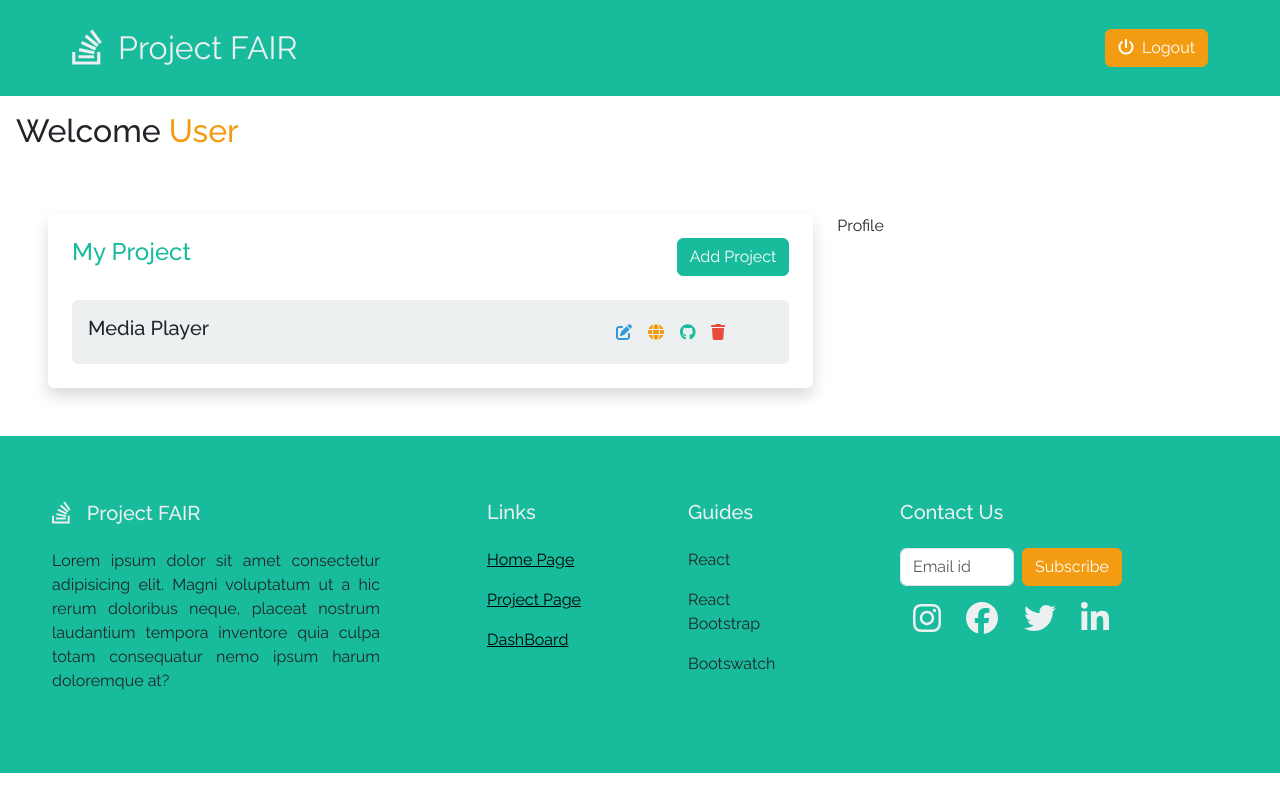
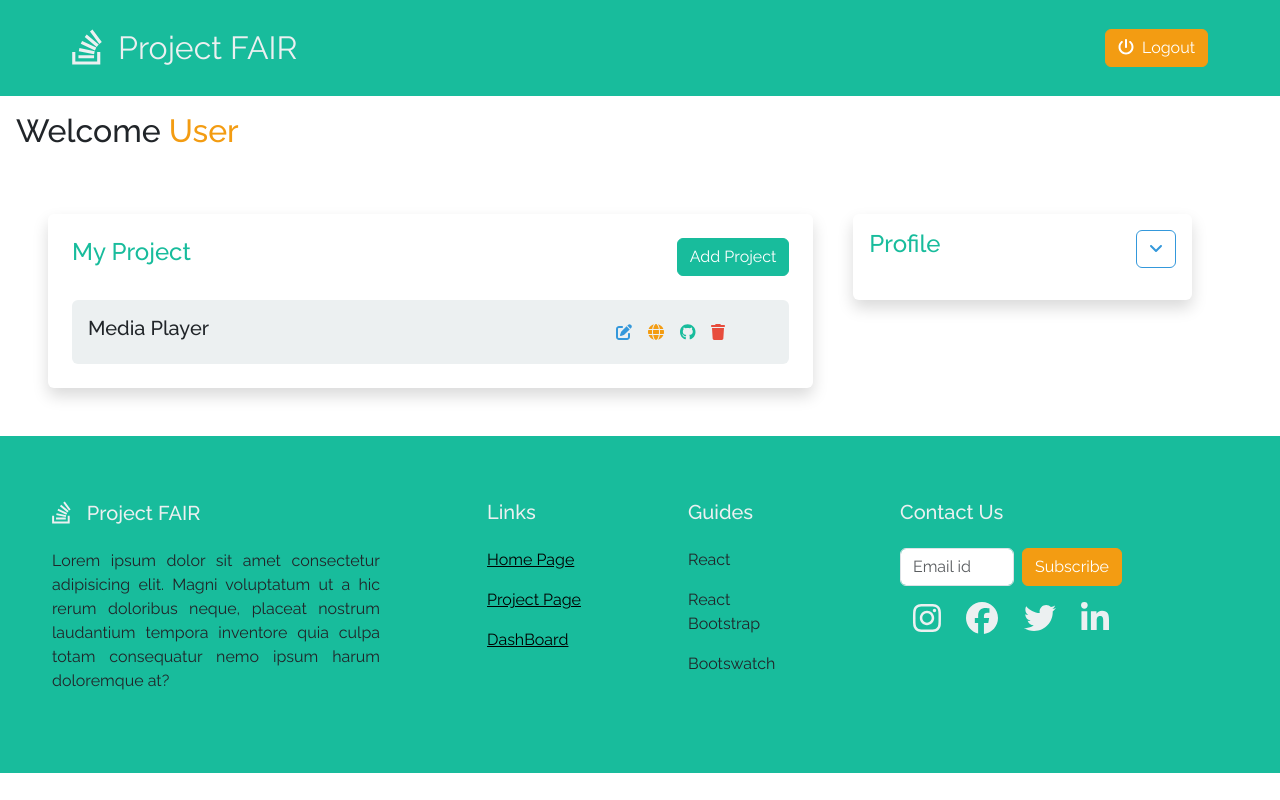
Before and after one commit to Noorafathima1185/Project-Fair-frontend, a React (Vite) app: page /dashboard in a window 1280 px wide. Built offline with nearby package versions, Linux system fonts and the light colour scheme.

Commit message:
sixth commit

```diff
--- a/src/components/Profile.jsx
+++ b/src/components/Profile.jsx
@@ -1,8 +1,47 @@
-import React from 'react'
+import { faAngleDown, faAngleUp } from '@fortawesome/free-solid-svg-icons'
+import { FontAwesomeIcon } from '@fortawesome/react-fontawesome'
+import Collapse from 'react-bootstrap/Collapse';
+import React, {useState} from 'react'
+
 
 function Profile() {
+  const [open, setOpen] = useState(false);
+
   return (
-    <div>Profile</div>
+    <>
+    <div className="mx-3 p-3 shadow rounded" onMouseEnter={()=>setOpen(true)}>
+      <div className="d-flex justify-content-between">
+        <h4 className='text-success'>Profile</h4>
+        <button  onClick={() => setOpen(!open)}  type='button' className='btn btn-outline-info mb-3'>
+          {!open? <FontAwesomeIcon icon={faAngleDown}/>:
+          <FontAwesomeIcon icon={faAngleUp} />}
+          </button>
+      </div>
+
+      <Collapse in={open}>
+        <div>
+          <div className='d-flex justify-content-center align-items-center flex-column'>
+            <label htmlFor="profileImg">
+              <input id='profileImg' type="file" style={{display:'none'}}/>
+              <img src="https://www.pngall.com/wp-content/uploads/5/User-Profile-PNG-High-Quality-Image.png" alt="profile image" style={{width:'170px', height:'170px', borderRadius:'50%'}}/>
+            </label>
+
+            <form className='mt-4 w-100'>
+              <div className="mb-3">
+                <input type="text" className='form-control' placeholder='GitHub'/>
+              </div>
+              <div className="mb-3">
+              <input type="text" className='form-control' placeholder='LinkedIn'/>
+              </div>
+              <div className="mb-3">
+                <button className='btn btn-success w-100'>Update</button>
+              </div>
+            </form>
+          </div>
+        </div>
+      </Collapse>
+    </div>
+    </>
   )
 }
 
```
